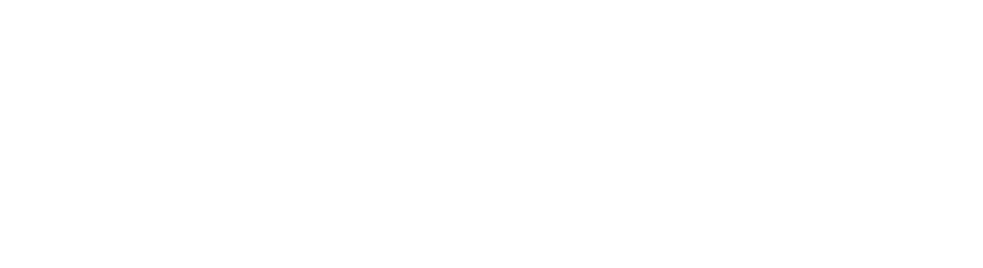
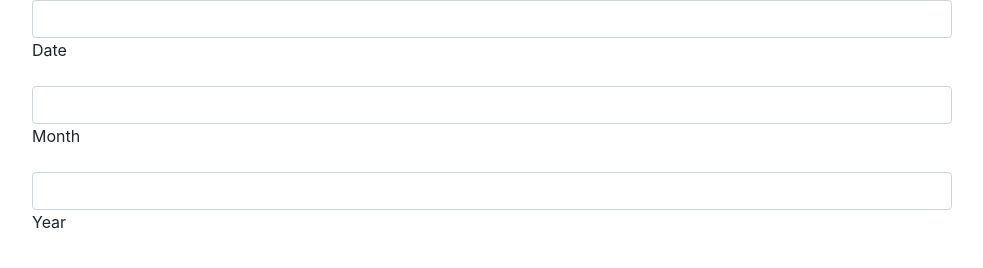
Before and after one commit to TERRYYYY/Akannames, a plain HTML site: page index.html in a window 1280 px wide. Shown: the whole page, without its empty margins (148-1131 px from the left). Drawn offline with Linux system fonts and the light colour scheme.

Commit message:
created a form

```diff
--- a/index.html
+++ b/index.html
@@ -9,3 +9,26 @@
     <link rel="stylesheet" href="js/script.js">
     <title>Document</title>
 </head>
+<body>
+    <div class="blur">
+        <div class="container">
+            <div class="row">
+                <div class="col-md-10 col-sm-6 mx-auto">
+                    <div class="form-group">
+                        <input type="number" id="date" class="form-control" required>
+                        <label for="number" class="ph-area">Date</label>
+                    </div>
+                    <div class="form-group">
+                        <input type="number" id="month" class="form-control" required>
+                        <label for="number" class="ph-area">Month</label>
+                     </div>
+                     <div class="form-group">
+                        <input type="number" id="year" class="form-control" required>
+                        <label for="number" class="ph-area">Year</label>
+                    </div>
+                </div>
+            </div>
+        </div>
+    </div>
+</body>
+</html>
```
